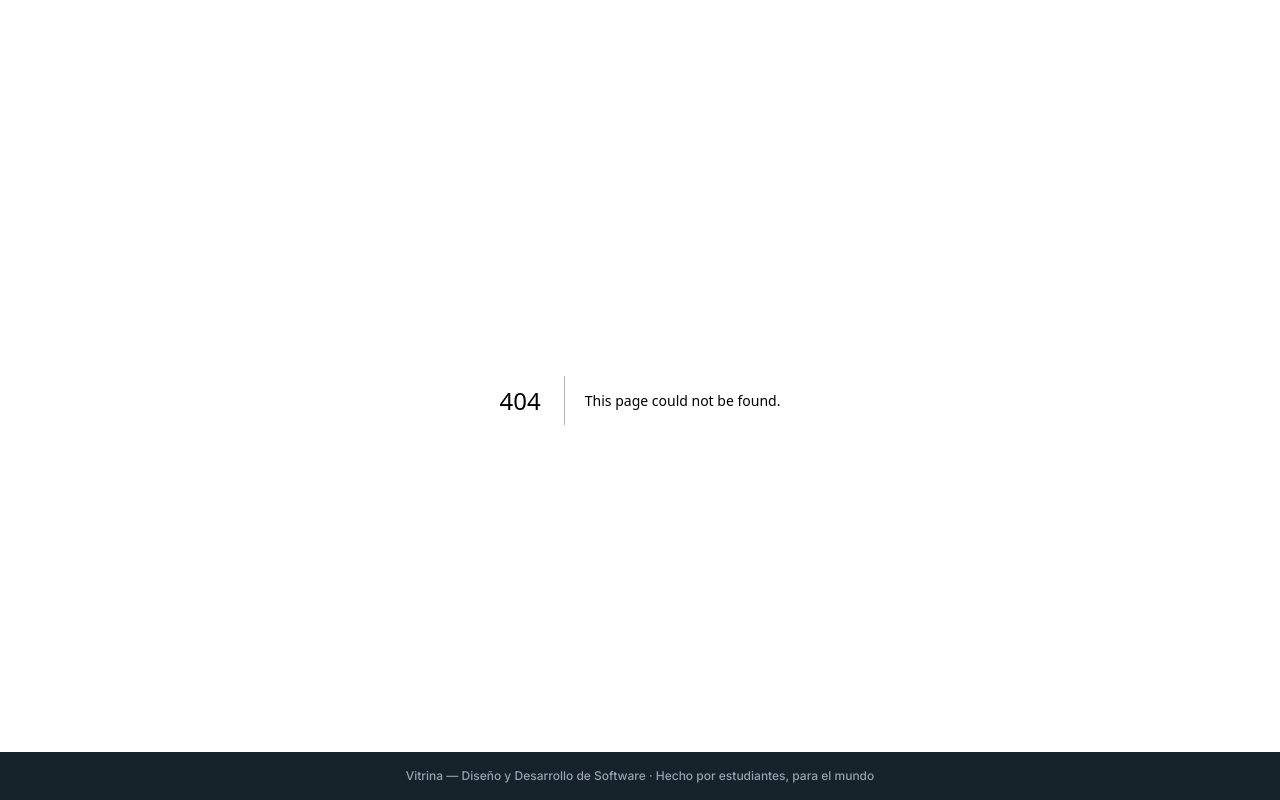
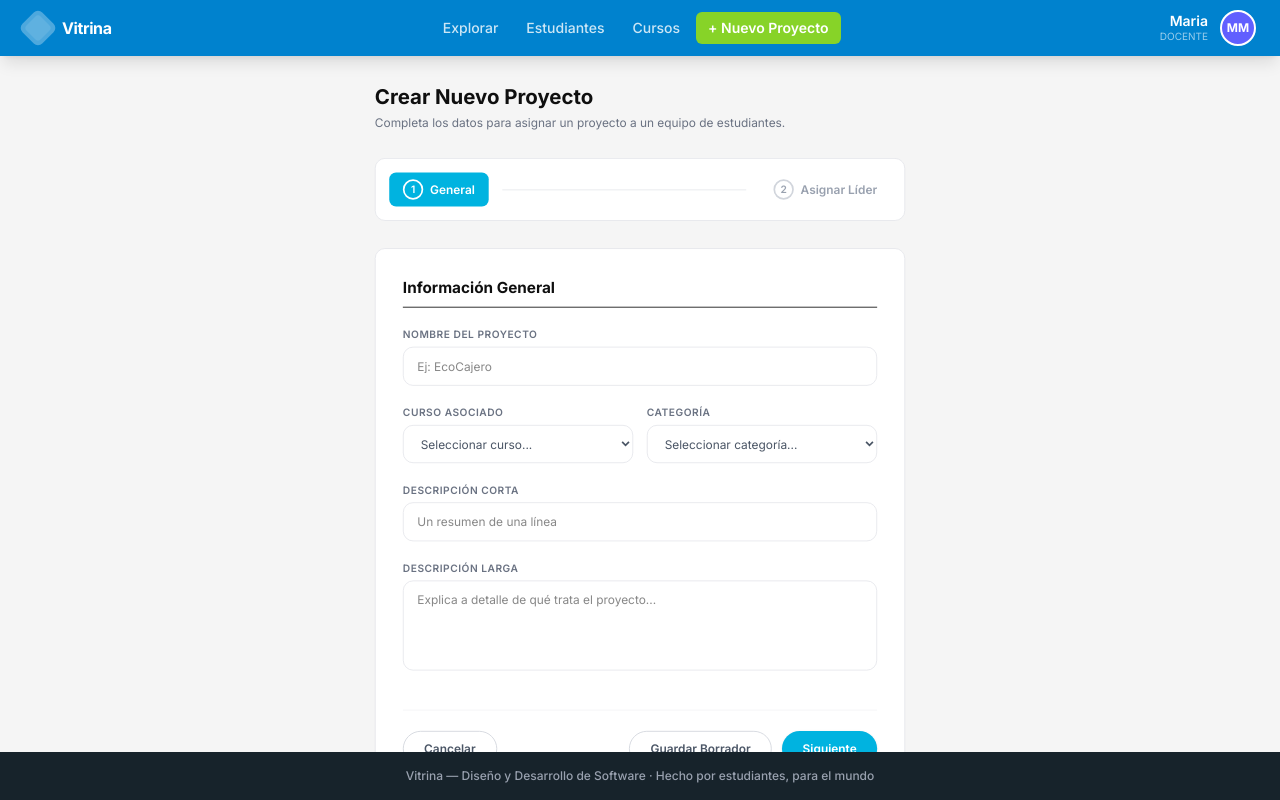
Before and after one commit to Fabrica-de-Software-Tecsup/vitrina-web, a Next.js app: page /dashboard/crear-proyecto in a window 1280 px wide. Before the commit this address had no page. Built offline with nearby package versions, Linux system fonts and the light colour scheme.

Commit message:
style: apply professional scale to dashboard and create project without affecting header

```diff
--- /dev/null
+++ b/app/dashboard/crear-proyecto/page.tsx
@@ -0,0 +1,152 @@
+"use client";
+
+import { useState } from "react";
+import Header from "@/components/layout/Header";
+import Avatar from "@/components/ui/Avatar";
+
+export default function CreateProjectPage() {
+  const [step, setStep] = useState(1);
+  const [leaderEmail, setLeaderEmail] = useState("");
+  const [leaderAdded, setLeaderAdded] = useState(false);
+
+  const handleAddLeader = () => {
+    if (leaderEmail.includes("@tecsup.edu.pe")) {
+      setLeaderAdded(true);
+    }
+  };
+
+  return (
+    <div className="bg-tecsup-gray min-h-full flex flex-col">
+      {/* El Header queda FUERA del contenedor que se hace pequeño */}
+      <Header role="teacher" />
+
+      {/* Este contenedor se encoge visualmente al 85% */}
+      <div className="flex-1 w-[85%] mx-auto transform scale-[0.85] origin-top">
+        <div className="max-w-2xl mx-auto px-6 py-8">
+
+          {/* Cabecera */}
+          <div className="mb-8">
+            <h1 className="text-2xl font-bold text-tecsup-dark">Crear Nuevo Proyecto</h1>
+            <p className="text-gray-500 text-sm mt-1">
+              Completa los datos para asignar un proyecto a un equipo de estudiantes.
+            </p>
+          </div>
+
+          {/* Stepper */}
+          <div className="flex items-center gap-4 mb-8 bg-white p-4 rounded-xl border border-gray-200">
+            <button
+              onClick={() => setStep(1)}
+              className={step === 1 ? "flex items-center gap-2 px-4 py-2 rounded-lg text-sm font-semibold bg-tecsup-cyan text-white" : "flex items-center gap-2 px-4 py-2 rounded-lg text-sm font-semibold text-gray-400 hover:bg-gray-50"}
+            >
+              <span className={step === 1 ? "w-6 h-6 rounded-full border-2 flex items-center justify-center text-xs border-white" : "w-6 h-6 rounded-full border-2 flex items-center justify-center text-xs border-gray-300"}>1</span>
+              General
+            </button>
+
+            <div className="flex-1 h-px bg-gray-200"></div>
+
+            <button
+              onClick={() => setStep(2)}
+              className={step === 2 ? "flex items-center gap-2 px-4 py-2 rounded-lg text-sm font-semibold bg-tecsup-cyan text-white" : "flex items-center gap-2 px-4 py-2 rounded-lg text-sm font-semibold text-gray-400 hover:bg-gray-50"}
+            >
+              <span className={step === 2 ? "w-6 h-6 rounded-full border-2 flex items-center justify-center text-xs border-white" : "w-6 h-6 rounded-full border-2 flex items-center justify-center text-xs border-gray-300"}>2</span>
+              Asignar Líder
+            </button>
+          </div>
+
+          <div className="bg-white rounded-xl border border-gray-200 p-8">
+
+            {/* PASO 1 */}
+            {step === 1 && (
+              <div className="space-y-6">
+                <h2 className="text-lg font-bold text-tecsup-dark border-b pb-2">Información General</h2>
+                <div>
+                  <label className="block text-xs font-semibold text-gray-500 uppercase tracking-wider mb-1.5">Nombre del proyecto</label>
+                  <input type="text" placeholder="Ej: EcoCajero" className="w-full px-4 py-3 text-sm bg-white rounded-xl border border-gray-200 focus:border-tecsup-cyan/40 focus:outline-none transition-all" />
+                </div>
+                <div className="grid grid-cols-2 gap-4">
+                  <div>
+                    <label className="block text-xs font-semibold text-gray-500 uppercase tracking-wider mb-1.5">Curso asociado</label>
+                    <select className="w-full px-4 py-3 text-sm bg-white rounded-xl border border-gray-200 focus:border-tecsup-cyan/40 focus:outline-none transition-all text-gray-600">
+                      <option value="">Seleccionar curso...</option>
+                      <option>Desarrollo de Aplicaciones Web</option>
+                      <option>Internet de las Cosas</option>
+                    </select>
+                  </div>
+                  <div>
+                    <label className="block text-xs font-semibold text-gray-500 uppercase tracking-wider mb-1.5">Categoría</label>
+                    <select className="w-full px-4 py-3 text-sm bg-white rounded-xl border border-gray-200 focus:border-tecsup-cyan/40 focus:outline-none transition-all text-gray-600">
+                      <option value="">Seleccionar categoría...</option>
+                      <option>DAW</option>
+                      <option>IOT</option>
+                    </select>
+                  </div>
+                </div>
+                <div>
+                  <label className="block text-xs font-semibold text-gray-500 uppercase tracking-wider mb-1.5">Descripción corta</label>
+                  <input type="text" placeholder="Un resumen de una línea" className="w-full px-4 py-3 text-sm bg-white rounded-xl border border-gray-200 focus:border-tecsup-cyan/40 focus:outline-none transition-all" />
+                </div>
+                <div>
+                  <label className="block text-xs font-semibold text-gray-500 uppercase tracking-wider mb-1.5">Descripción larga</label>
+                  <textarea rows={4} placeholder="Explica a detalle de qué trata el proyecto..." className="w-full px-4 py-3 text-sm bg-white rounded-xl border border-gray-200 focus:border-tecsup-cyan/40 focus:outline-none transition-all resize-none" />
+                </div>
+              </div>
+            )}
+
+            {/* PASO 2 */}
+            {step === 2 && (
+              <div className="space-y-6">
+                <h2 className="text-lg font-bold text-tecsup-dark border-b pb-2">Asignar Líder del Proyecto</h2>
+                <p className="text-sm text-gray-500">El líder será el encargado de completar los detalles del proyecto.</p>
+                <div>
+                  <label className="block text-xs font-semibold text-gray-500 uppercase tracking-wider mb-1.5">Buscar estudiante por correo</label>
+                  <div className="flex gap-2">
+                    <input
+                      type="email"
+                      value={leaderEmail}
+                      onChange={(e) => setLeaderEmail(e.target.value)}
+                      placeholder="nombre@tecsup.edu.pe"
+                      className="flex-1 px-4 py-3 text-sm bg-white rounded-xl border border-gray-200 focus:border-tecsup-cyan/40 focus:outline-none transition-all"
+                    />
+                    <button onClick={handleAddLeader} className="px-5 py-3 bg-tecsup-dark text-white text-sm font-semibold rounded-xl hover:bg-tecsup-dark/85 transition-colors">Buscar</button>
+                  </div>
+                </div>
+
+                {leaderAdded && (
+                  <div className="flex items-center justify-between p-4 bg-tecsup-gray rounded-xl border border-gray-100">
+                    <div className="flex items-center gap-3">
+                      <Avatar name="Valeria Ccama" size="md" />
+                      <div>
+                        <p className="font-semibold text-sm text-tecsup-dark">Valeria Cáceres Ccama</p>
+                        <p className="text-xs text-gray-400">vccama@tecsup.edu.pe</p>
+                      </div>
+                    </div>
+                    <div className="flex items-center gap-3">
+                      <span className="px-2.5 py-0.5 bg-tecsup-cyan/15 text-tecsup-cyan text-[11px] font-semibold rounded-full uppercase">Líder</span>
+                      <button onClick={() => { setLeaderAdded(false); setLeaderEmail(""); }} className="text-gray-400 hover:text-red-500 transition-colors">
+                        <svg className="w-5 h-5" fill="none" stroke="currentColor" viewBox="0 0 24 24"><path strokeLinecap="round" strokeLinejoin="round" strokeWidth={2} d="M6 18L18 6M6 6l12 12" /></svg>
+                      </button>
+                    </div>
+                  </div>
+                )}
+              </div>
+            )}
+
+            {/* Botones de acción */}
+            <div className="flex justify-between items-center mt-10 pt-6 border-t border-gray-100">
+              <button onClick={() => step === 2 ? setStep(1) : window.history.back()} className="px-6 py-2.5 border border-gray-300 text-gray-600 text-sm font-semibold rounded-full hover:bg-gray-50 transition-colors">
+                {step === 1 ? "Cancelar" : "Volver"}
+              </button>
+              <div className="flex gap-3">
+                <button className="px-6 py-2.5 border border-gray-300 text-gray-600 text-sm font-semibold rounded-full hover:bg-gray-50 transition-colors">Guardar Borrador</button>
+                <button onClick={() => { if(step === 1) setStep(2); }} className="px-6 py-2.5 bg-tecsup-cyan text-white text-sm font-semibold rounded-full hover:bg-tecsup-cyan/85 transition-colors shadow-sm">
+                  {step === 1 ? "Siguiente" : "Asignar como Líder y Crear"}
+                </button>
+              </div>
+            </div>
+
+          </div>
+        </div>
+      </div>
+    </div>
+  );
+}
--- a/app/dashboard/page.tsx
+++ b/app/dashboard/page.tsx
@@ -5,7 +5,6 @@ import Image from "next/image";
 import Header from "@/components/layout/Header";
 import Badge from "@/components/ui/Badge";
 
-// Datos de prueba (combinados)
 const allProjects = [
   { id: "1", name: "RivVirtual", course: "Desarrollo Web", status: "Publicado" as const, views: "1,245", cycle: "2026-I", members: 3, image: "/images/projects/RivVirtual-1.png" },
   { id: "2", name: "Kanban Pro", course: "Desarrollo Web", status: "Publicado" as const, views: "832", cycle: "2026-I", members: 3, image: "/images/projects/KanbanPro-1.png" },
@@ -36,80 +35,52 @@ const stats = [
 ];
 
 export default function DashboardPage() {
-  // ⬇️ SWITCH DE PRUEBAS: Cambia false a true para ver la vista del docente
   const isTeacherView = false;
   const [activeTab, setActiveTab] = useState("all");
-
   const currentTabs = isTeacherView ? teacherTabs : studentTabs;
-
-  const filteredProjects = activeTab === "all"
-    ? allProjects
-    : allProjects.filter(p => p.status === activeTab);
+  const filteredProjects = activeTab === "all" ? allProjects : allProjects.filter(p => p.status === activeTab);
 
   return (
-    <div className="bg-tecsup-gray min-h-full">
-      {/* Header dinámico según el switch */}
+        <div className="bg-tecsup-gray min-h-full flex flex-col">
       <Header role={isTeacherView ? "teacher" : "student"} />
 
-      <div className="max-w-7xl mx-auto px-6 py-8">
+      <div className="flex-1 w-[90%] mx-auto transform scale-[0.9] origin-top">
+        <div className="max-w-7xl mx-auto px-6 py-8">
 
-        {/* Switch visual (Solo para el prototipo) */}
         <div className="mb-6 p-4 bg-white rounded-lg border-2 border-dashed border-gray-300 flex items-center justify-between">
-          <span className="text-xs font-bold text-gray-500 uppercase">Modo Prototipo (Vista):</span>
+          <span className="text-xs font-bold text-gray-500 uppercase">Modo Prototipo:</span>
           <div className="flex gap-2">
-            <button className={`px-3 py-1 text-xs font-bold rounded ${!isTeacherView ? "bg-tecsup-blue text-white" : "bg-gray-200 text-gray-600"}`}>Alumno</button>
-            <button className={`px-3 py-1 text-xs font-bold rounded ${isTeacherView ? "bg-tecsup-blue text-white" : "bg-gray-200 text-gray-600"}`}>Docente</button>
+            <button className={!isTeacherView ? "bg-tecsup-blue text-white px-3 py-1 text-xs font-bold rounded" : "bg-gray-200 text-gray-600 px-3 py-1 text-xs font-bold rounded"}>Alumno</button>
+            <button className={isTeacherView ? "bg-tecsup-blue text-white px-3 py-1 text-xs font-bold rounded" : "bg-gray-200 text-gray-600 px-3 py-1 text-xs font-bold rounded"}>Docente</button>
           </div>
-          <p className="text-[10px] text-gray-400">Cambia <code className="bg-gray-100 px-1 rounded">isTeacherView</code> a true en la línea 32</p>
+          <p className="text-[10px] text-gray-400">Cambia isTeacherView a true en la línea 34</p>
         </div>
 
-        {/* Banner de aviso (Cambia según el rol) */}
         {isTeacherView ? (
           <div className="bg-tecsup-info/10 border border-tecsup-info/20 rounded-xl p-4 mb-8 flex items-center gap-3">
             <span className="text-2xl">ℹ️</span>
-            <p className="text-sm text-tecsup-info font-medium">
-              Gestión de proyectos del ciclo 2026-I — Puedes aperturar o bloquear la edición de entregas para los estudiantes.
-            </p>
+            <p className="text-sm text-tecsup-info font-medium">Gestión de proyectos del ciclo 2026-I — Puedes aperturar o bloquear la edición de entregas para los estudiantes.</p>
           </div>
         ) : (
           <div className="bg-amber-50 border border-amber-200 rounded-xl p-4 mb-8 flex items-center gap-3">
-            <span className="text-2xl">🟠</span>
-            <p className="text-sm text-amber-800 font-medium">
-              Ventana de edición abierta hasta el 15/08/2026 — después tus proyectos del ciclo pasan a solo lectura.
-            </p>
+            <span className="text-2px">🟠</span>
+            <p className="text-sm text-amber-800 font-medium">Ventana de edición abierta hasta el 15/08/2026 — después tus proyectos del ciclo pasan a solo lectura.</p>
           </div>
         )}
 
-        {/* Saludo */}
         <div className="mb-8">
-          <h1 className="text-2xl font-bold text-tecsup-dark">
-            {isTeacherView ? "Panel de Gestión" : "Hola, Maria"}
-          </h1>
-          <p className="text-gray-500 text-sm mt-1">
-            {isTeacherView
-              ? "Administra y evalúa los proyectos asignados a tus cursos este ciclo."
-              : "Tienes 2 borradores sin publicar. Un proyecto documentado es un proyecto que existe."}
-          </p>
+          <h1 className="text-2xl font-bold text-tecsup-dark">{isTeacherView ? "Panel de Gestión" : "Hola, Maria"}</h1>
+          <p className="text-gray-500 text-sm mt-1">{isTeacherView ? "Administra y evalúa los proyectos." : "Tienes 2 borradores sin publicar."}</p>
         </div>
 
-        {/* Tabs de filtro */}
         <div className="flex gap-2 mb-6">
           {currentTabs.map((tab) => (
-            <button
-              key={tab.status}
-              onClick={() => setActiveTab(tab.status)}
-              className={`px-4 py-2 rounded-full text-sm font-medium transition-colors cursor-pointer ${
-                activeTab === tab.status
-                  ? "bg-tecsup-dark text-white"
-                  : "bg-white text-gray-600 border border-gray-200 hover:bg-gray-50"
-              }`}
-            >
+            <button key={tab.status} onClick={() => setActiveTab(tab.status)} className={activeTab === tab.status ? "bg-tecsup-dark text-white px-4 py-2 rounded-full text-sm font-medium transition-colors cursor-pointer" : "bg-white text-gray-600 border border-gray-200 hover:bg-gray-50 px-4 py-2 rounded-full text-sm font-medium transition-colors cursor-pointer"}>
               {tab.name} ({tab.count})
             </button>
           ))}
         </div>
 
-        {/* Tabla de proyectos */}
         <div className="bg-white rounded-xl border border-gray-200 overflow-hidden">
           <table className="w-full text-sm">
             <thead className="bg-gray-50 border-b border-gray-200">
@@ -136,24 +107,18 @@ export default function DashboardPage() {
                     </div>
                   </td>
                   <td className="px-6 py-4 text-gray-600">{project.course}</td>
-                  <td className="px-6 py-4">
-                    <Badge variant={project.status}>{project.status}</Badge>
-                  </td>
+                  <td className="px-6 py-4"><Badge variant={project.status}>{project.status}</Badge></td>
                   <td className="px-6 py-4 text-gray-500">{project.views}</td>
                   <td className="px-6 py-4 text-right">
                     {isTeacherView ? (
                       <div className="flex items-center justify-end gap-2">
                         <button className="text-tecsup-blue hover:text-tecsup-blue/80 font-medium text-sm cursor-pointer">Ver</button>
                         <button className="text-tecsup-cyan hover:text-tecsup-cyan/80 font-medium text-sm cursor-pointer">Editar</button>
-                        <button className="text-gray-400 hover:text-gray-600 cursor-pointer">
-                          <svg className="w-5 h-5" fill="currentColor" viewBox="0 0 20 20"><path d="M10 6a2 2 0 110-4 2 2 0 010 4zM10 12a2 2 0 110-4 2 2 0 010 4zM10 18a2 2 0 110-4 2 2 0 010 4z" /></svg>
-                        </button>
+                        <button className="text-gray-400 hover:text-gray-600 cursor-pointer"><svg className="w-5 h-5" fill="currentColor" viewBox="0 0 20 20"><path d="M10 6a2 2 0 110-4 2 2 0 010 4zM10 12a2 2 0 110-4 2 2 0 010 4zM10 18a2 2 0 110-4 2 2 0 010 4z" /></svg></button>
                       </div>
                     ) : (
-                        <button className="text-tecsup-cyan hover:text-tecsup-cyan/80 font-medium text-sm cursor-pointer">
-                          Editar
-                        </button>
-                      )}
+                      <button className="text-tecsup-cyan hover:text-tecsup-cyan/80 font-medium text-sm cursor-pointer">Editar</button>
+                    )}
                   </td>
                 </tr>
               ))}
@@ -161,7 +126,6 @@ export default function DashboardPage() {
           </table>
         </div>
 
-        {/* Stat Cards */}
         <div className="grid grid-cols-1 sm:grid-cols-2 lg:grid-cols-4 gap-4 mt-8">
           {stats.map((stat) => (
             <div key={stat.label} className="bg-white rounded-xl border border-gray-200 p-5 flex flex-col items-center justify-center text-center">
@@ -170,7 +134,7 @@ export default function DashboardPage() {
             </div>
           ))}
         </div>
-
+              </div>
       </div>
     </div>
   );
```
